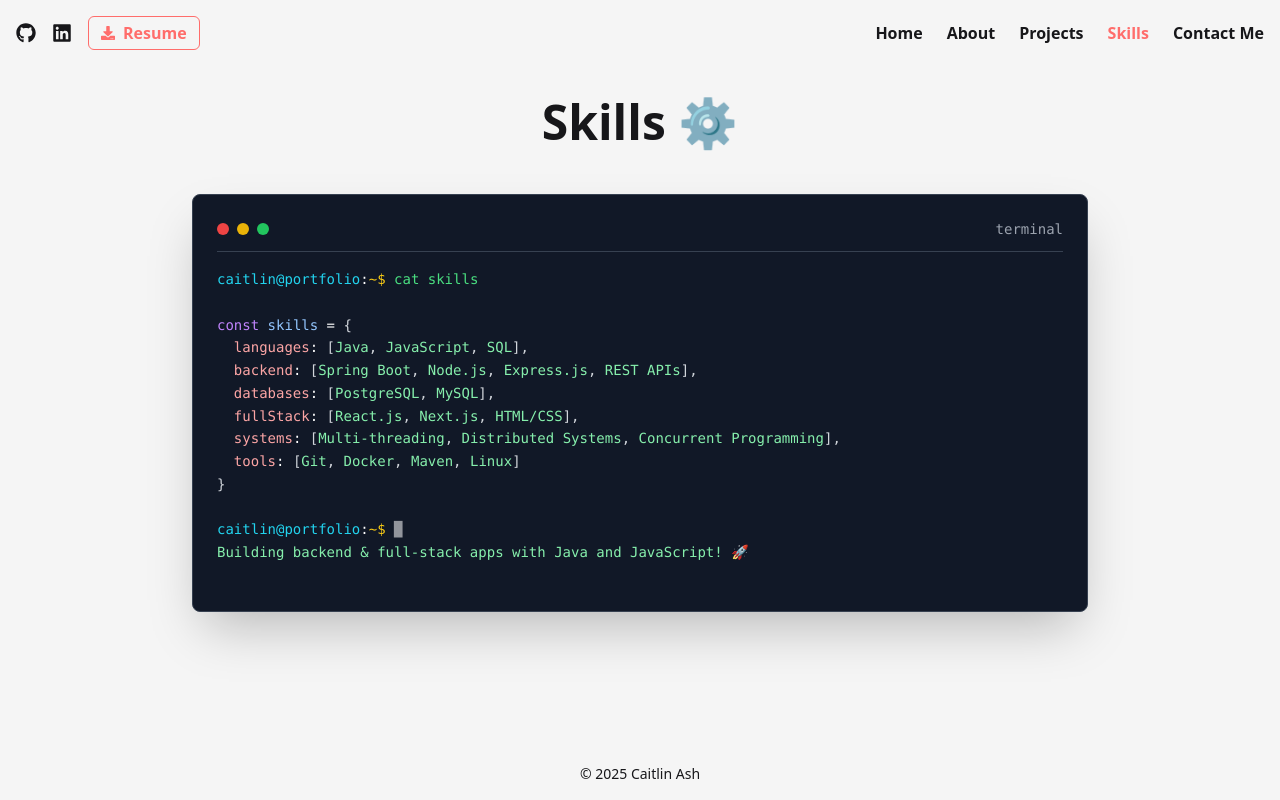
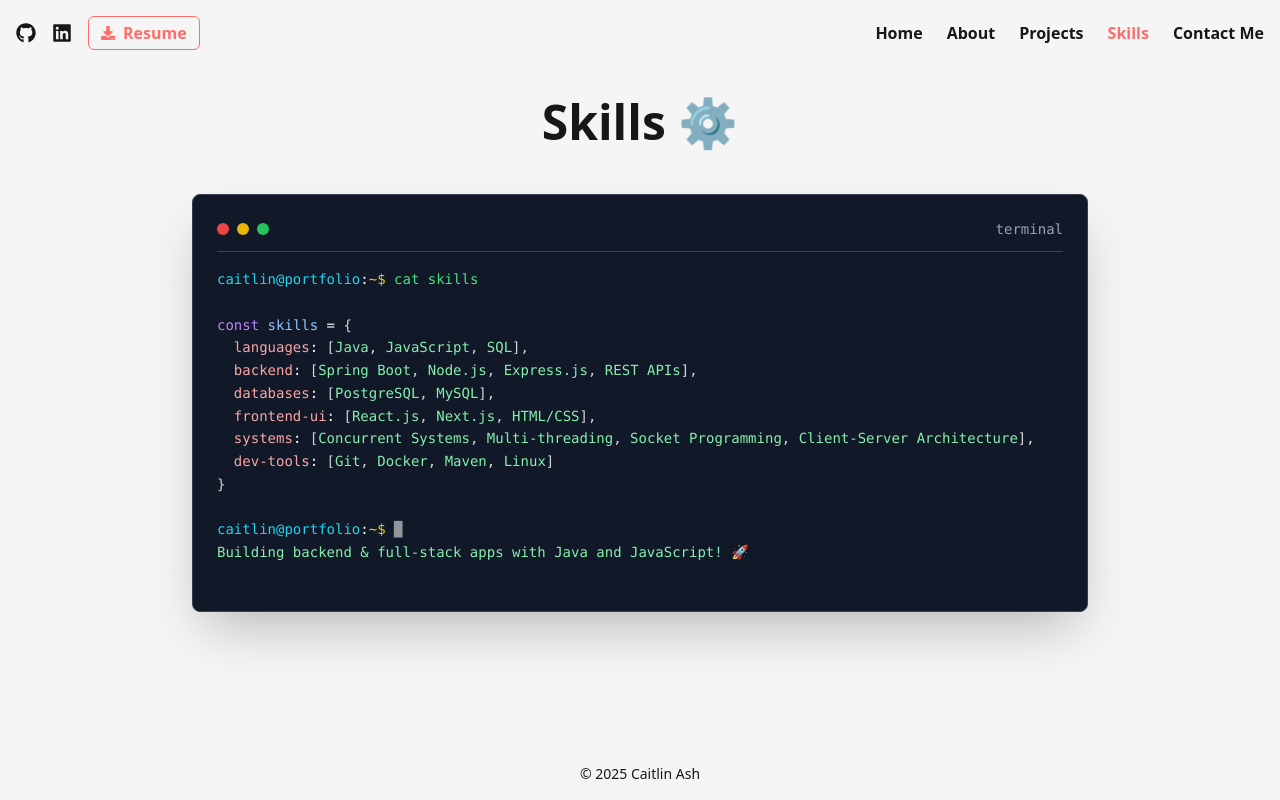
Before and after one commit to bycait27/portfolio, a Next.js app: page / in a window 1280 px wide. Both pictures are taken after a click on the button "Skills". Built offline with nearby package versions, Linux system fonts and the light colour scheme.

Commit message:
Update project titles, descriptions, and skills for accuracy and relevance; replace resume file

```diff
--- a/src/components/sections/Projects.jsx
+++ b/src/components/sections/Projects.jsx
@@ -3,11 +3,11 @@ import SectionHeader from '../ui/SectionHeader';
 
 const projectData = [
     {
-        projectTitle: 'Distributed File Retrieval System',
+        projectTitle: 'Concurrent File Retrieval System',
         projectDescription: 'Multi-threaded client-server system for concurrent document indexing and search. Achieved ~54 MB/s throughput through systematic optimization.',
-        viewCode: 'https://github.com/bycait27/dist-file-retrieval-engine',
+        viewCode: 'https://github.com/bycait27/file-retrieval-engine',
         viewApp: '',
-        tech: ['Java', 'Multi-threading', 'Socket Programming', 'Distributed Systems', 'Concurrent Programming']
+        tech: ['Java', 'Multi-threading', 'Socket Programming', 'Concurrent Programming', 'Client-Server Model']
     },
     {
         projectTitle: 'The Tech Blog - Full-Stack Application',
--- a/src/components/sections/Skills.jsx
+++ b/src/components/sections/Skills.jsx
@@ -30,9 +30,9 @@ export default function Skills() {
               <span className="text-gray-300">  </span><span className="text-red-300">languages</span><span className="text-white">:</span> <span className="text-gray-300">[</span><span className="text-green-300">{'Java'}</span><span className="text-gray-300">,</span> <span className="text-green-300">{'JavaScript'}</span><span className="text-gray-300">,</span> <span className="text-green-300">{'SQL'}</span><span className="text-gray-300">],</span>{"\n"}
               <span className="text-gray-300">  </span><span className="text-red-300">backend</span><span className="text-white">:</span> <span className="text-gray-300">[</span><span className="text-green-300">{'Spring Boot'}</span><span className="text-gray-300">,</span> <span className="text-green-300">{'Node.js'}</span><span className="text-gray-300">,</span> <span className="text-green-300">{'Express.js'}</span><span className="text-gray-300">,</span> <span className="text-green-300">{'REST APIs'}</span><span className="text-gray-300">],</span>{"\n"}
               <span className="text-gray-300">  </span><span className="text-red-300">databases</span><span className="text-white">:</span> <span className="text-gray-300">[</span><span className="text-green-300">{'PostgreSQL'}</span><span className="text-gray-300">,</span> <span className="text-green-300">{'MySQL'}</span><span className="text-gray-300">],</span>{"\n"}
-              <span className="text-gray-300">  </span><span className="text-red-300">fullStack</span><span className="text-white">:</span> <span className="text-gray-300">[</span><span className="text-green-300">{'React.js'}</span><span className="text-gray-300">,</span> <span className="text-green-300">{'Next.js'}</span><span className="text-gray-300">,</span> <span className="text-green-300">{'HTML/CSS'}</span><span className="text-gray-300">],</span>{"\n"}
-              <span className="text-gray-300">  </span><span className="text-red-300">systems</span><span className="text-white">:</span> <span className="text-gray-300">[</span><span className="text-green-300">{'Multi-threading'}</span><span className="text-gray-300">,</span> <span className="text-green-300">{'Distributed Systems'}</span><span className="text-gray-300">,</span> <span className="text-green-300">{'Concurrent Programming'}</span><span className="text-gray-300">],</span>{"\n"}
-              <span className="text-gray-300">  </span><span className="text-red-300">tools</span><span className="text-white">:</span> <span className="text-gray-300">[</span><span className="text-green-300">{'Git'}</span><span className="text-gray-300">,</span> <span className="text-green-300">{'Docker'}</span><span className="text-gray-300">,</span> <span className="text-green-300">{'Maven'}</span><span className="text-gray-300">,</span> <span className="text-green-300">{'Linux'}</span><span className="text-gray-300">]</span>{"\n"}
+              <span className="text-gray-300">  </span><span className="text-red-300">frontend-ui</span><span className="text-white">:</span> <span className="text-gray-300">[</span><span className="text-green-300">{'React.js'}</span><span className="text-gray-300">,</span> <span className="text-green-300">{'Next.js'}</span><span className="text-gray-300">,</span> <span className="text-green-300">{'HTML/CSS'}</span><span className="text-gray-300">],</span>{"\n"}
+              <span className="text-gray-300">  </span><span className="text-red-300">systems</span><span className="text-white">:</span> <span className="text-gray-300">[</span><span className="text-green-300">{'Concurrent Systems'}</span><span className="text-gray-300">,</span> <span className="text-green-300">{'Multi-threading'}</span><span className="text-gray-300">,</span> <span className="text-green-300">{'Socket Programming'}</span><span className="text-gray-300">,</span> <span className="text-green-300">{'Client-Server Architecture'}</span><span className="text-gray-300">],</span>{"\n"}
+              <span className="text-gray-300">  </span><span className="text-red-300">dev-tools</span><span className="text-white">:</span> <span className="text-gray-300">[</span><span className="text-green-300">{'Git'}</span><span className="text-gray-300">,</span> <span className="text-green-300">{'Docker'}</span><span className="text-gray-300">,</span> <span className="text-green-300">{'Maven'}</span><span className="text-gray-300">,</span> <span className="text-green-300">{'Linux'}</span><span className="text-gray-300">]</span>{"\n"}
               <span className="text-gray-300">{"}"}</span>{"\n"}
               {"\n"}
               <span className="text-cyan-400">caitlin@portfolio</span><span className="text-white">:</span><span className="text-yellow-400">~$</span> <span className="animate-pulse text-white">█</span>
```
Also changed, not shown: 1 other file (tests, documents, lock files or other folders).
